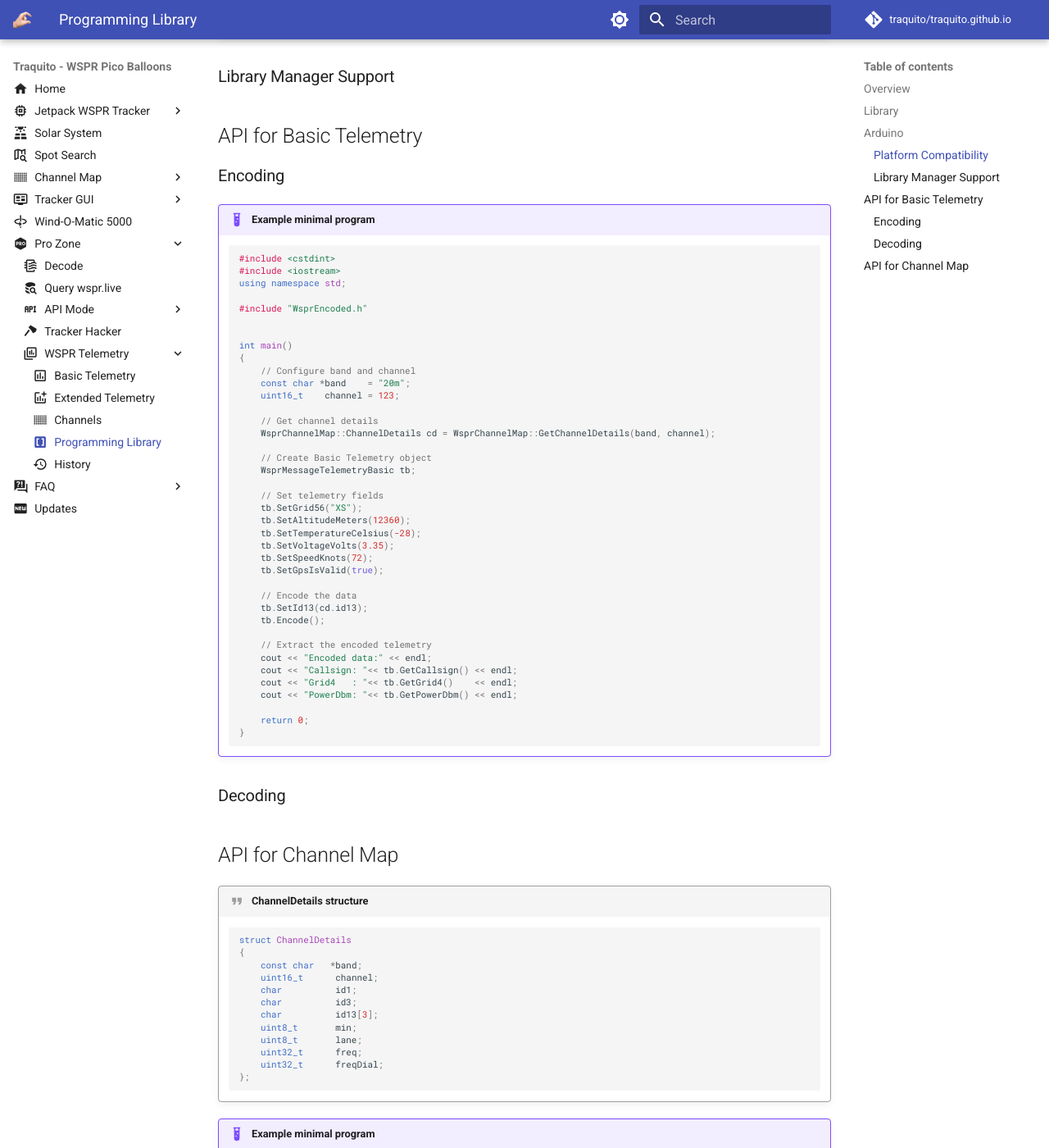
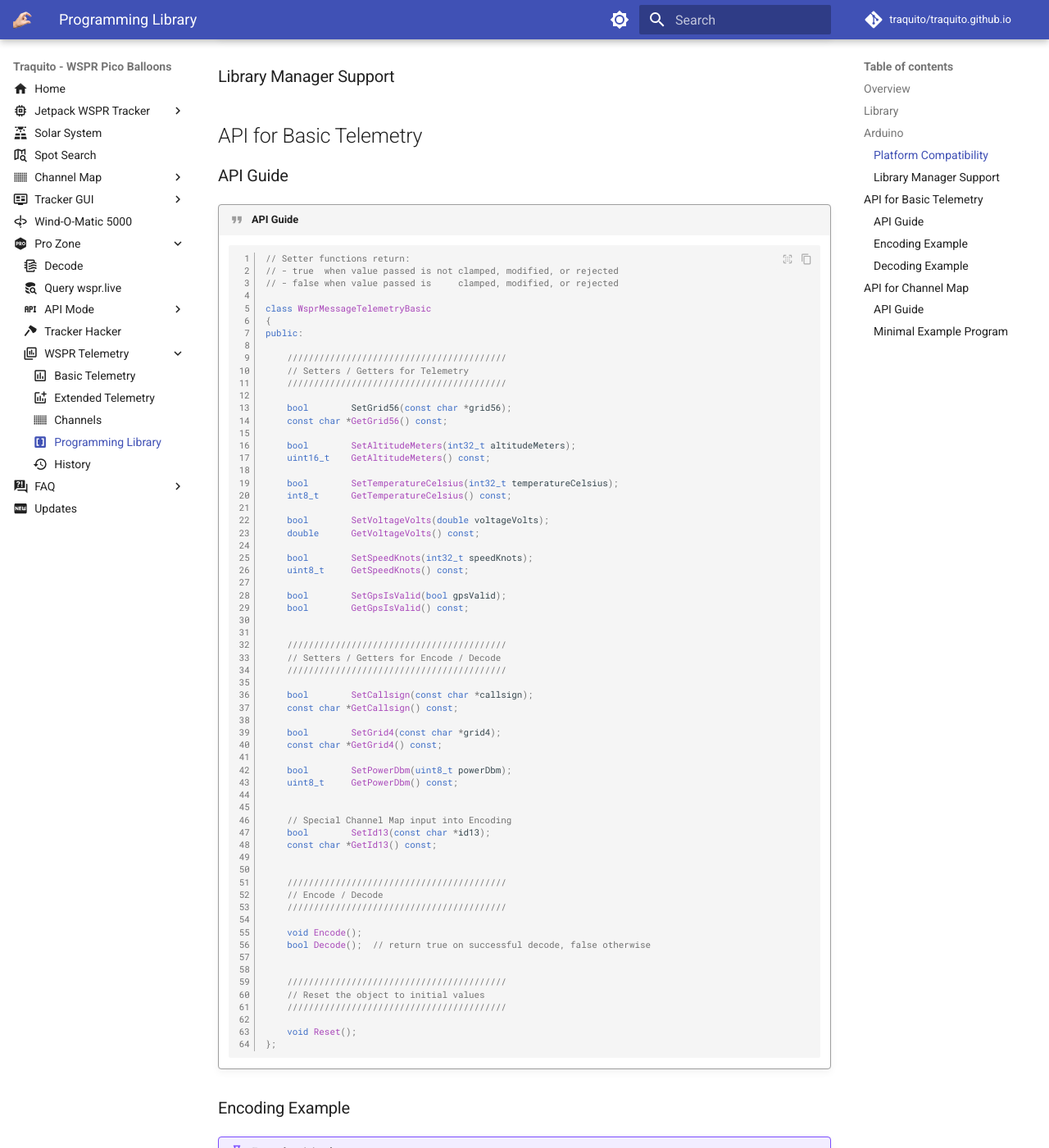
Before and after one commit to traquito/traquito.github.io, an MkDocs documentation site: the page built from docs/pro/telemetry/code/README.md, in a window 1280 px wide and 1400 px high, scrolled down 1155 px. Shown: the whole window at 82% size. Built offline with MkDocs 1.6.1 and Material for MkDocs 9.7.7, drawn with Linux system fonts in a browser that asks for light colours; comment, search, counter and statistics services are not loaded; some of the changed text lies outside the part shown.

Commit message:
pro code api progress

````diff
--- a/docs/pro/telemetry/code/README.md
+++ b/docs/pro/telemetry/code/README.md
@@ -42,10 +42,83 @@ This is useful for writing a tracker, or other purposes.
 
 ## API for Basic Telemetry
 
-### Encoding
+### API Guide
+
+!!! quote "API Guide"
+    ```c++ linenums="1"
+
+    // Setter functions return:
+    // - true  when value passed is not clamped, modified, or rejected
+    // - false when value passed is     clamped, modified, or rejected
+
+    class WsprMessageTelemetryBasic
+    {
+    public:
+
+        /////////////////////////////////////////
+        // Setters / Getters for Telemetry
+        /////////////////////////////////////////
+
+        bool        SetGrid56(const char *grid56);
+        const char *GetGrid56() const;
+
+        bool        SetAltitudeMeters(int32_t altitudeMeters);
+        uint16_t    GetAltitudeMeters() const;
+
+        bool        SetTemperatureCelsius(int32_t temperatureCelsius);
+        int8_t      GetTemperatureCelsius() const;
+
+        bool        SetVoltageVolts(double voltageVolts);
+        double      GetVoltageVolts() const;
+
+        bool        SetSpeedKnots(int32_t speedKnots);
+        uint8_t     GetSpeedKnots() const;
+
+        bool        SetGpsIsValid(bool gpsValid);
+        bool        GetGpsIsValid() const;
+
+
+        /////////////////////////////////////////
+        // Setters / Getters for Encode / Decode
+        /////////////////////////////////////////
+
+        bool        SetCallsign(const char *callsign);
+        const char *GetCallsign() const;
+
+        bool        SetGrid4(const char *grid4);
+        const char *GetGrid4() const;
+
+        bool        SetPowerDbm(uint8_t powerDbm);
+        uint8_t     GetPowerDbm() const;
+
+
+        // Special Channel Map input into Encoding
+        bool        SetId13(const char *id13);
+        const char *GetId13() const;
+
+
+        /////////////////////////////////////////
+        // Encode / Decode
+        /////////////////////////////////////////
+
+        void Encode();
+        bool Decode();  // return true on successful decode, false otherwise
+
+
+        /////////////////////////////////////////
+        // Reset the object to initial values
+        /////////////////////////////////////////
+
+        void Reset();
+    };
+    ```
+
+
+
+### Encoding Example
 
 !!! example "Example minimal program"
-    ```c++
+    ```c++ linenums="1" title="main.cpp"
     #include <cstdint>
     #include <iostream>
     using namespace std;
@@ -55,13 +128,6 @@ This is useful for writing a tracker, or other purposes.
 
     int main()
     {
-        // Configure band and channel
-        const char *band    = "20m";
-        uint16_t    channel = 123;
-
-        // Get channel details
-        WsprChannelMap::ChannelDetails cd = WsprChannelMap::GetChannelDetails(band, channel);
-
         // Create Basic Telemetry object
         WsprMessageTelemetryBasic tb;
 
@@ -73,12 +139,20 @@ This is useful for writing a tracker, or other purposes.
         tb.SetSpeedKnots(72);
         tb.SetGpsIsValid(true);
 
+        // Configure band and channel
+        const char *band    = "20m";
+        uint16_t    channel = 123;
+
+        // Get channel details
+        WsprChannelMap::ChannelDetails cd = WsprChannelMap::GetChannelDetails(band, channel);
+
         // Encode the data
         tb.SetId13(cd.id13);
         tb.Encode();
 
-        // Extract the encoded telemetry
-        cout << "Encoded data:" << endl;
+        // Extract the encoded WSPR fields
+        cout << "Encoded data" << endl;
+        cout << "------------" << endl;
         cout << "Callsign: "<< tb.GetCallsign() << endl;
         cout << "Grid4   : "<< tb.GetGrid4()    << endl;
         cout << "PowerDbm: "<< tb.GetPowerDbm() << endl;
@@ -87,30 +161,97 @@ This is useful for writing a tracker, or other purposes.
     }
     ```
 
-### Decoding
+!!! quote "Output"
+    ```
+    Encoded data
+    ------------
+    Callsign:
+    Grid4   :
+    PowerDbm:
+    ```
+
+
+
+### Decoding Example
+
+!!! example "Example minimal program"
+    ```c++ linenums="1" title="main.cpp"
+    #include <cstdint>
+    #include <iostream>
+    using namespace std;
+
+    #include "WsprEncoded.h"
+
+
+    int main()
+    {
+        // Create Basic Telemetry object
+        WsprMessageTelemetryBasic tb;
+
+        // Set encoded fields
+        tb.SetCallsign("");
+        tb.SetGrid4(...);
+        tb.SetPowerDbm(...);
+
+        // Decode the data
+        tb.Decode();
+
+        // Extract the decoded telemetry
+        cout << "Decoded data" << endl;
+        cout << "------------" << endl;
+        cout << "Grid56            : "<< tb.GetGrid56()             << endl;
+        cout << "AltitudeMeters    : "<< tb.GetAltitudeMeters()     << endl;
+        cout << "TemperatureCelsius: "<< tb.GetTemperatureCelsius() << endl;
+        cout << "VoltageVolts      : "<< tb.GetVoltageVolts()       << endl;
+        cout << "SpeedKnots        : "<< tb.GetSpeedKnots()         << endl;
+        cout << "GpsIsValid        : "<< tb.GetGpsIsValid()         << endl;
+
+        return 0;
+    }
+    ```
+
+!!! quote "Output"
+    ```
+    Decoded data
+    ------------
+    Grid56            :
+    AltitudeMeters    :
+    TemperatureCelsius:
+    VoltageVolts      :
+    SpeedKnots        :
+    GpsIsValid        :
+    ```
+
+
+
 
 
 ## API for Channel Map
 
-!!! quote "ChannelDetails structure"
-    ```c++
+### API Guide
+
+!!! quote "API Guide"
+    ```c++ linenums="1"
     struct ChannelDetails
     {
-        const char   *band;
-        uint16_t      channel;
-        char          id1;
-        char          id3;
-        char          id13[3];
-        uint8_t       min;
-        uint8_t       lane;
-        uint32_t      freq;
-        uint32_t      freqDial;
+        char     id13[3];   // id13 column header value (null terminated c-string)
+        uint8_t  min;       // start minute (0, 2, 4, 6, 8)
+        uint32_t freq;      // target frequency, in Hz
+    };
+
+    class WsprChannelMap
+    {
+    public:
+
+        // For a given band and channel, get the channel details
+        static ChannelDetails GetChannelDetails(const char *band, uint16_t channel);
     };
     ```
 
+### Minimal Example Program
 
 !!! example "Example minimal program"
-    ```c++
+    ```c++ linenums="1" title="main.cpp"
     #include <cstdint>
     #include <iostream>
     using namespace std;
@@ -128,8 +269,19 @@ This is useful for writing a tracker, or other purposes.
         WsprChannelMap::ChannelDetails cd = WsprChannelMap::GetChannelDetails(band, channel);
 
         // Examine the details
-        cout << "Channel Details for band " << band << ", channel " << channel << ":" << endl;
+        cout << "Channel Details for band " << band << ", channel " << channel << endl;
+        cout << "id13: " << cd.id13 << endl;
+        cout << "min : " << cd.min  << endl;
+        cout << "freq: " << cd.freq << endl;
 
         return 0;
     }
     ```
+
+!!! quote "Output"
+    ```
+    Channel details for band 20m, channel 123
+    id13:
+    min :
+    freq:
+    ```
--- a/mkdocs.yml
+++ b/mkdocs.yml
@@ -38,6 +38,9 @@ theme:
     - navigation.path
     - navigation.indexes  # consolidates nav
     - toc.follow # scroll toc with page you're looking at
+    - content.code.copy   # copy code button
+    - content.code.select # link to range of code (insiders, not working)
+    - content.code.annotate # annotate code
 
 plugins:
   - search
@@ -71,6 +74,12 @@ markdown_extensions:
   - pymdownx.blocks.tab
   - pymdownx.details
   - pymdownx.magiclink
+  - pymdownx.highlight:
+      anchor_linenums: true
+      line_spans: __span
+      pygments_lang_class: true
+  - pymdownx.inlinehilite
+  - pymdownx.snippets
 
 
 nav:
````
